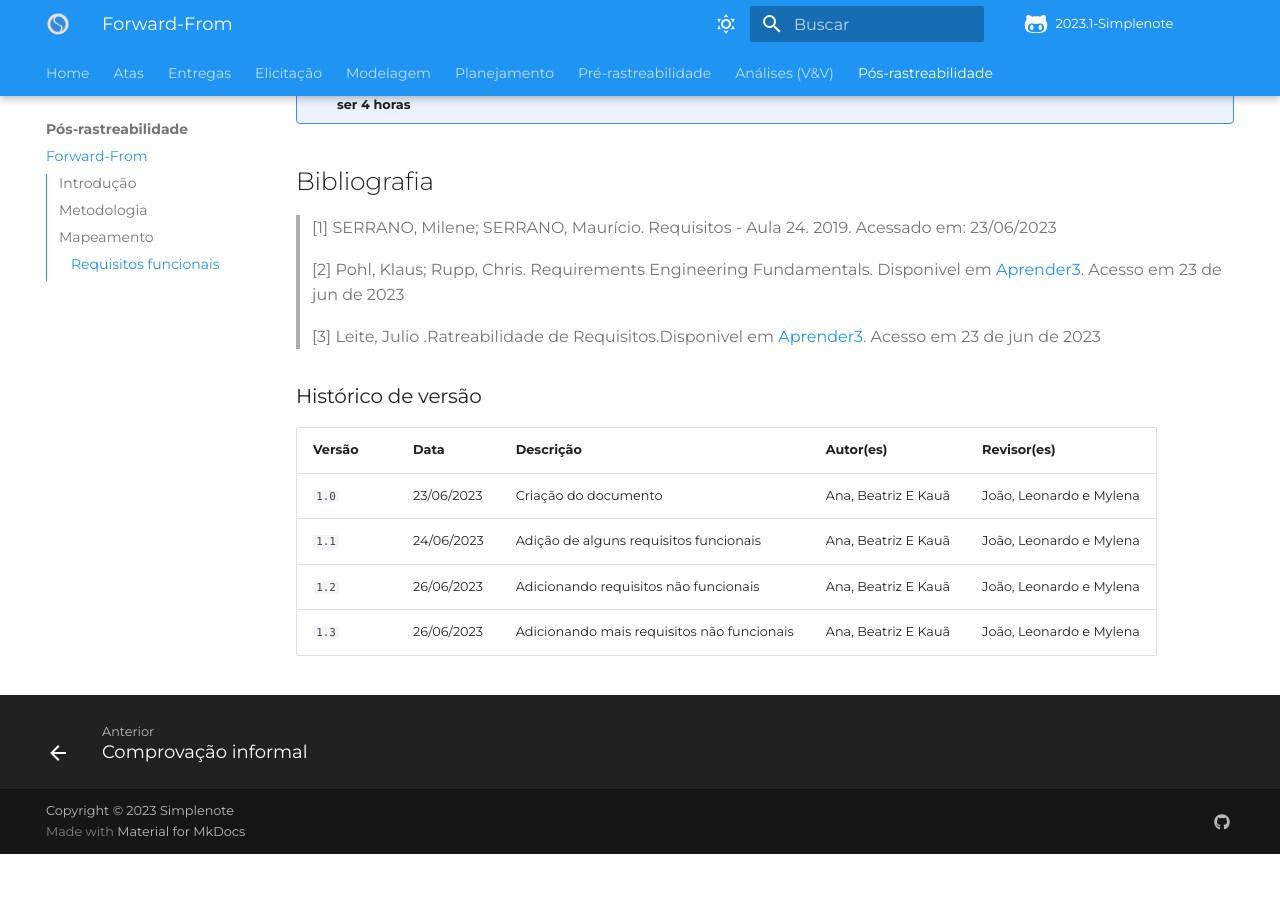
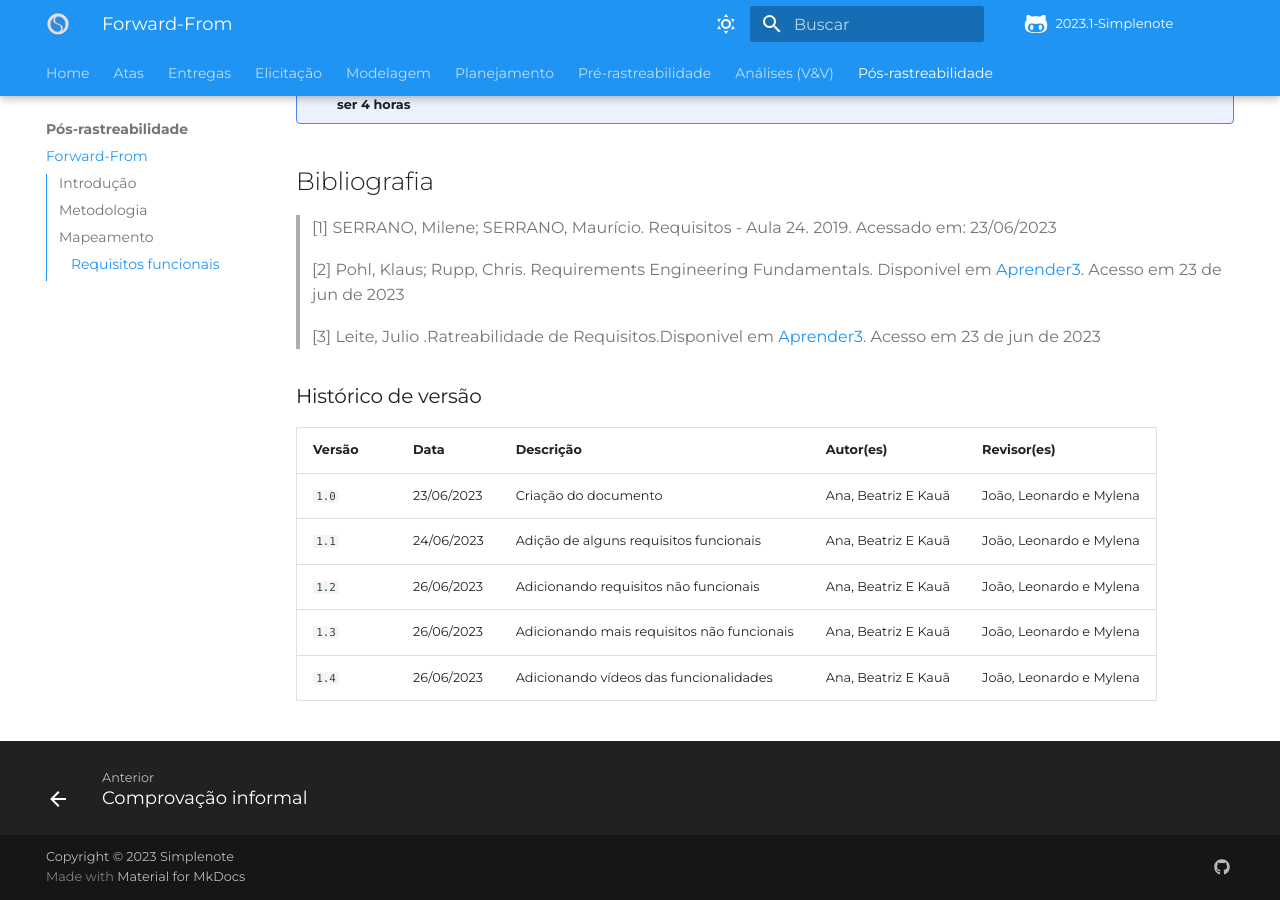
Before and after one commit to Requisitos-de-Software/2023.1-Simplenote, an MkDocs documentation site: the page built from docs/pos-rastreabilidade/Forward-From.md, in a window 1280 px wide and 900 px high, scrolled down 3223 px. Built offline with MkDocs 1.6.1 and Material for MkDocs 9.7.7, drawn with Linux system fonts in a browser that asks for light colours; some web fonts are replaced; comment, search, counter and statistics services are not loaded; before the commit the page ends 4077 px from its top, so only the background shows below that.

Commit message:
Ajustando histórico de versão

```diff
--- a/docs/pos-rastreabilidade/Forward-From.md
+++ b/docs/pos-rastreabilidade/Forward-From.md
@@ -1359,3 +1359,4 @@ jun de 2023</br>
 | `1.1` | 24/06/2023 | Adição de alguns requisitos funcionais | Ana, Beatriz E Kauã | João, Leonardo e Mylena |
 | `1.2` | 26/06/2023 | Adicionando requisitos não funcionais | Ana, Beatriz E Kauã | João, Leonardo e Mylena |
 | `1.3` | 26/06/2023 | Adicionando mais requisitos não funcionais | Ana, Beatriz E Kauã | João, Leonardo e Mylena |
+| `1.4` | 26/06/2023 | Adicionando vídeos das funcionalidades | Ana, Beatriz E Kauã | João, Leonardo e Mylena |
```
